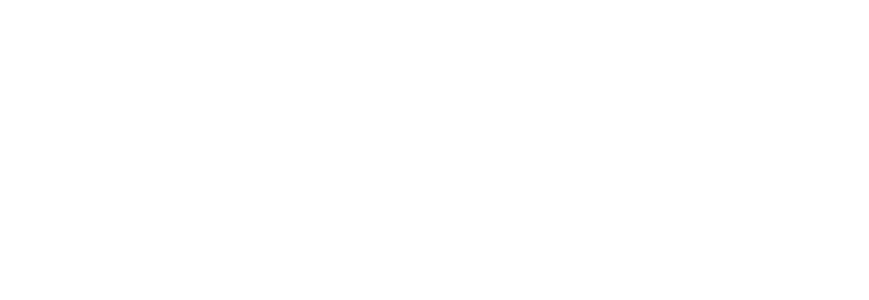
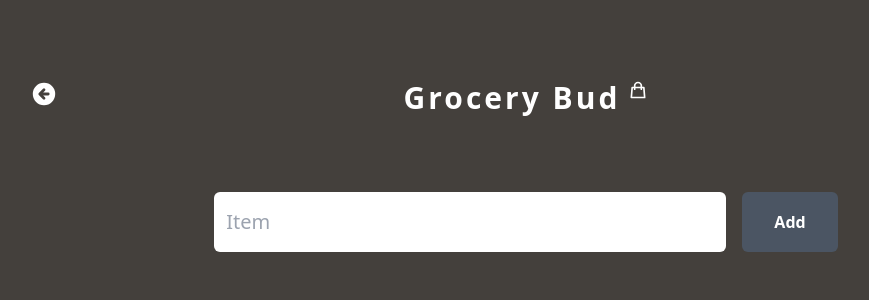
Before and after one commit to Usamaraoo/ReactProjects, a React (Create React App) app: page /grocerybud in a window 1280 px wide. Before the commit this address had no page. Shown: the top 300 px of the page, without its empty margins (114-983 px from the left). Built offline with nearby package versions, Linux system fonts and the light colour scheme.

Commit message:
GroceryBud app added

```diff
--- a/src/App.js
+++ b/src/App.js
@@ -12,6 +12,7 @@
 import Slider from './screens/slider/Slider';
 import Paraghraph from './screens/paragraph/Paraghraph';
 import ColorGenerator from './screens/colorGenerator/ColorGenerator';
+import GroceryBud from './screens/grocerybud/GroceryBud';
 
 function App() {
     return (
@@ -31,6 +32,7 @@
                     <Route path='/slider' element={<Slider />} />
                     <Route path='/paragraph' element={<Paraghraph />} />
                     <Route path='/colors' element={<ColorGenerator />} />
+                    <Route path='/grocerybud' element={<GroceryBud />} />
 
                 </Routes>
             </BrowserRouter>
--- a/src/HomePage.jsx
+++ b/src/HomePage.jsx
@@ -8,6 +8,8 @@
 import tabsImg from './imgs/apps/tabs.png';
 import pImg from './imgs/apps/paragraph.png';
 import clrAppImg from './imgs/apps/colorapp.png';
+import groceryImg from './imgs/apps/grocery.png';
+
 
 function HomePage() {
     return (
@@ -113,6 +115,16 @@
                         <p className='text-lg py-6 font-medium'>Color Generator</p>
                     </div>
                 </Link>
+                <Link to='/grocerybud'>
+                    <div className='shadow-xl bg-yellow-50  rounded-t-lg'>
+                        <img
+                            src={groceryImg}
+                            alt='paragraph'
+                            className='object-cover w-screen h-44 rounded-t-lg '
+                        />
+                        <p className='text-lg py-6 font-medium'>Grocery Bud</p>
+                    </div>
+                </Link>
             </div>
         </div>
     );
--- /dev/null
+++ b/src/screens/grocerybud/Alert.jsx
@@ -0,0 +1,19 @@
+import React, { useEffect } from 'react';
+
+export default function Alert({ text, color, removeAlert,list }) {
+  useEffect(() => {
+    const timeout = setTimeout(() => {
+      removeAlert();
+    }, 2000);
+
+    return () => clearTimeout(timeout);
+  }, [list]);
+
+  return (
+    <div
+      className={`border text-black bg-${color}-200 px-4 py-2 rounded-md w-4/5 mx-auto md:max-w-xl lg:max-w-sm absolute top-36 left-1/2 transform -translate-x-1/2 -translate-y-1/2 tracking-widest italic text-gray-600`}
+    >
+      <p>{text}</p>
+    </div>
+  );
+}
--- /dev/null
+++ b/src/screens/grocerybud/GroceryBud.jsx
@@ -0,0 +1,123 @@
+import { list } from 'postcss';
+import React, { useEffect, useState } from 'react';
+import BackButton from '../../components/BackButton';
+import Alert from './Alert';
+import ItemForm from './ItemForm';
+import SingleItem from './SingleItem';
+
+// check if local storage exist if not return empty []
+const getLocalStorage = () => {
+  let list = localStorage.getItem('list');
+  if (list) {
+    return JSON.parse(localStorage.getItem('list'));
+  } else {
+    return [];
+  }
+};
+
+export default function GroceryBud() {
+  const [item, setItem] = useState('');
+  const [isEdit, setIsEdit] = useState({ check: false, id: null });
+  const [list, setList] = useState(getLocalStorage());
+  const [alert, setAlert] = useState({ show: false, color: '', text: '' });
+  const showAlert = (show = false, text = '', color = '') => {
+    setAlert({ show, text, color });
+  };
+  const addItem = (e) => {
+    e.preventDefault();
+    if (item) {
+      // Edit existing data
+      if (isEdit.check) {
+        setList((prev) => {
+          prev[isEdit.id] = item;
+          return prev;
+        });
+        setIsEdit((prevState) => ({ ...isEdit, check: false }));
+        setItem('');
+        showAlert(true, 'Item Edited successfully', 'lime');
+      }
+      // Or Add new Item
+      else {
+        setList([...list, item]);
+        setItem('');
+        showAlert(true, 'Item added successfully', 'lime');
+      }
+    } else {
+      setItem('');
+      showAlert(true, 'Empty Item', 'red');
+    }
+  };
+
+  // Changing state if user click item for edit
+  const editItem = (index, text) => {
+    setItem(text);
+    setIsEdit((prevState) => ({ ...isEdit, check: true, id: index }));
+  };
+
+  const deleteItem = (val) => {
+    const filterItem = list.filter((item) => item !== val);
+    setList((prev) => {
+      prev = filterItem;
+      return prev;
+    });
+    showAlert(true, 'Item deleted successfully', 'purple');
+  };
+  useEffect(() => {
+    localStorage.setItem('list', JSON.stringify(list));
+  }, [list]);
+
+  return (
+    <div className='min-h-screen bg-stone-700 text-white'>
+      <BackButton color='white' />
+      {/* Alert */}
+      {alert.show && <Alert {...alert} removeAlert={showAlert} list={list} />}
+
+      <div className='flex justify-center pt-20 gap-2 '>
+        <h1 className='text-3xl  font-bold  tracking-widest'>Grocery Bud</h1>
+        <svg
+          xmlns='http://www.w3.org/2000/svg'
+          className='h-5 w-5'
+          fill='none'
+          viewBox='0 0 24 24'
+          stroke='currentColor'
+          strokeWidth={2}
+        >
+          <path
+            strokeLinecap='round'
+            strokeLinejoin='round'
+            d='M16 11V7a4 4 0 00-8 0v4M5 9h14l1 12H4L5 9z'
+          />
+        </svg>
+      </div>
+      {/* Main section */}
+      <div className=' p-3 w-4/5 mx-auto md:max-w-2xl mt-16 rounded-md '>
+        {/* ADD Form */}
+        <ItemForm
+          item={item}
+          setItem={setItem}
+          addItem={addItem}
+          isEdit={isEdit}
+        />
+        {/* List of items */}
+        <div className='mt-10 flex flex-col gap-5'>
+          {/* Single item */}
+          {list &&
+            list
+              .map((item, index) => {
+                return (
+                  <div  key={index}>
+                    <SingleItem
+                      itemText={item}
+                      deleteItem={deleteItem}
+                      editItem={editItem}
+                      index={index}
+                    />
+                  </div>
+                );
+              })
+              .reverse()}
+        </div>
+      </div>
+    </div>
+  );
+}
--- /dev/null
+++ b/src/screens/grocerybud/ItemForm.jsx
@@ -0,0 +1,18 @@
+
+export default function ItemForm({ item, setItem,addItem ,isEdit}) {
+  return (
+    <form className='flex flex-wrap  gap-4 justify-center' onSubmit={addItem}>
+      <input
+        onChange={(e) => setItem(e.target.value)}
+        type='text'
+        className=' outline-0 rounded-md py-2 px-3 text-xl py-4 w-full sm:max-w-lg text-gray-700'
+        value={item}
+        placeholder='Item'
+      />
+      <button className='bg-gray-600 py-3 px-8 rounded-md font-bold'>
+
+        {isEdit.check ? "Edit":"Add"}
+      </button>
+    </form>
+  );
+}
--- /dev/null
+++ b/src/screens/grocerybud/SingleItem.jsx
@@ -0,0 +1,44 @@
+import React, { useEffect } from 'react';
+
+export default function SingleItem({ itemText, deleteItem, editItem, index }) {
+
+  return (
+    <div
+      className={`bg-gray-600 px-4 py-3 flex rounded-md
+      justify-between transition ease-in-out delay-150  hover:-translate-y-1
+       hover:scale-105 hover:bg-indigo-500 duration-400 `}
+    >
+      <p>{itemText}</p>
+      {/* Delete update icons */}
+      <div className='flex gap-3'>
+        <svg
+          onClick={() => editItem(index, itemText)}
+          xmlns='http://www.w3.org/2000/svg'
+          className='h-5 w-5 cursor-pointer'
+          viewBox='0 0 20 20'
+          fill='currentColor'
+        >
+          <path d='M17.414 2.586a2 2 0 00-2.828 0L7 10.172V13h2.828l7.586-7.586a2 2 0 000-2.828z' />
+          <path
+            fillRule='evenodd'
+            d='M2 6a2 2 0 012-2h4a1 1 0 010 2H4v10h10v-4a1 1 0 112 0v4a2 2 0 01-2 2H4a2 2 0 01-2-2V6z'
+            clipRule='evenodd'
+          />
+        </svg>
+        <svg
+          onClick={() => deleteItem(itemText)}
+          xmlns='http://www.w3.org/2000/svg'
+          className='h-5 w-5 cursor-pointer'
+          viewBox='0 0 20 20'
+          fill='currentColor'
+        >
+          <path
+            fillRule='evenodd'
+            d='M6 2a2 2 0 00-2 2v12a2 2 0 002 2h8a2 2 0 002-2V7.414A2 2 0 0015.414 6L12 2.586A2 2 0 0010.586 2H6zm1 8a1 1 0 100 2h6a1 1 0 100-2H7z'
+            clipRule='evenodd'
+          />
+        </svg>
+      </div>
+    </div>
+  );
+}
```
Also changed, not shown: src/imgs/apps/grocery.png (added).
